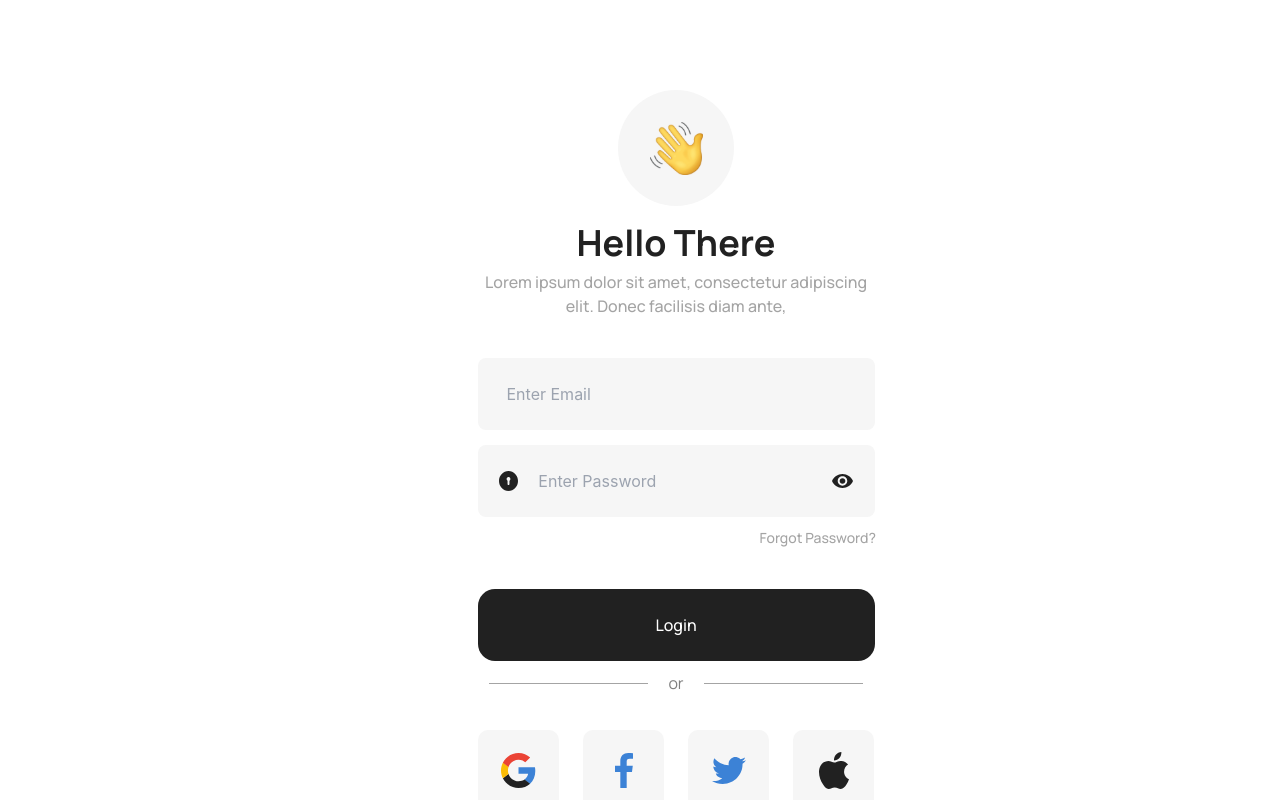
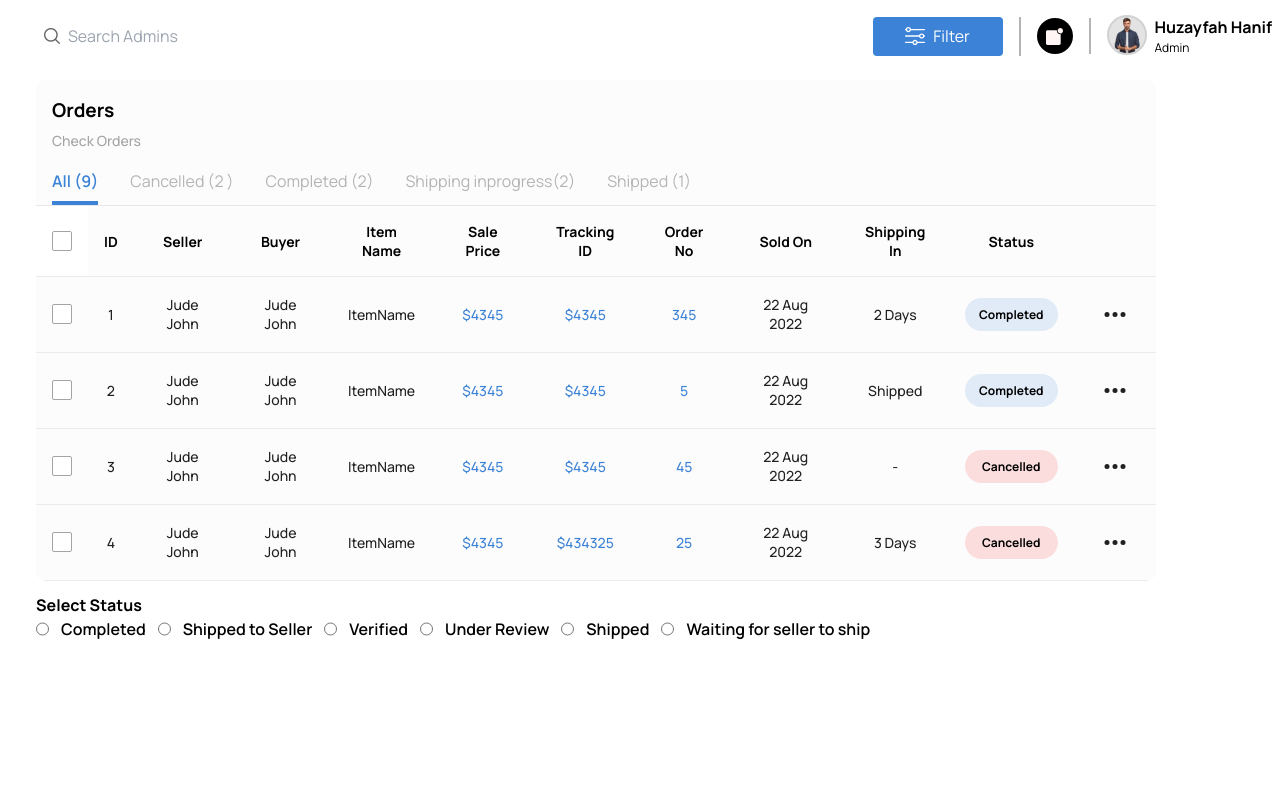
Before and after one commit to SmurfTec/Electra-Admin, a React (Vite) app: page /Orders in a window 1280 px wide. Shown: the top 800 px of the page. Built offline with nearby package versions, Linux system fonts and the light colour scheme.

Commit message:
Order screen completed

```diff
--- a/src/App.tsx
+++ b/src/App.tsx
@@ -25,7 +25,8 @@ import {
   Createrole,
   Verification,
   Settings,
-  Listings
+  Listings,
+  Orders
 } from "./pages/index";
 import { SideBar } from "./components";
 
@@ -57,19 +58,20 @@ function App() {
             <Route path="/Products" element={<Products />} />
             <Route path="/Wallet" element={<Wallet />} />
             <Route path="/Coupon" element={<Coupon />} />
-            <Route path="/CreateCoupon" element={<CreateCoupon  />} />
-            <Route path="/Category" element={<Category/>} />
-            <Route path="/CreateCategory" element={<CreateCategory/>} />
-            <Route path="/AddNewVariant" element={<AddNewVariant/>} />
-            <Route path="/HelpCenter" element={<HelpCenter/>} />
-            <Route path="/HelpCenterDetail" element={<HelpCenterDetail/>} />
-            <Route path="/Newadmin" element={<CreateNewadmin/>} />
-            <Route path="/Viewadmin" element={<ViewAdmin/>} />
+            <Route path="/CreateCoupon" element={<CreateCoupon />} />
+            <Route path="/Category" element={<Category />} />
+            <Route path="/CreateCategory" element={<CreateCategory />} />
+            <Route path="/AddNewVariant" element={<AddNewVariant />} />
+            <Route path="/HelpCenter" element={<HelpCenter />} />
+            <Route path="/HelpCenterDetail" element={<HelpCenterDetail />} />
+            <Route path="/Newadmin" element={<CreateNewadmin />} />
+            <Route path="/Viewadmin" element={<ViewAdmin />} />
             <Route path="/Searchrole" element={<Searchrole />} />
-            <Route path="/Verification" element={<Verification/>} />
-            <Route path="/Settings" element={<Settings/>} />
-            <Route path="/Creationroles" element={<Createrole/>} />
-            <Route path="/Listings" element={<Listings            />} />
+            <Route path="/Verification" element={<Verification />} />
+            <Route path="/Settings" element={<Settings />} />
+            <Route path="/Creationroles" element={<Createrole />} />
+            <Route path="/Listings" element={<Listings />} />
+            <Route path="/Orders" element={<Orders />} />
             <Route path="*" element={<Signin />} />
           </Routes>
         </div>
--- /dev/null
+++ b/src/atoms/MiniSelect/index.tsx
@@ -0,0 +1,17 @@
+import React, { useState } from 'react'
+
+export const Miniselect = (props:any) => {
+const [checked,setChecked]=React.useState(false)
+  return (
+    <div className='flex gap-3'>
+        <input
+        onClick={()=>setChecked(!checked)}
+        checked={checked}
+        className='rounded-full bg-gray'
+        type='radio'/>
+        <p className='font-semibold'>
+            {props.txt}
+        </p>
+    </div>
+  )
+}
--- a/src/atoms/index.tsx
+++ b/src/atoms/index.tsx
@@ -11,3 +11,4 @@ export * from "./UploadMedia"
 export * from "./ChooseFilter"
 export * from "./Fetchbuttons"
 export * from "./CustomSwitch"
+export * from "./MiniSelect"
--- a/src/components/SideBar/index.tsx
+++ b/src/components/SideBar/index.tsx
@@ -42,7 +42,7 @@ export const SideBar = () => {
       url: "/Wallet",
     },
     { id: 5, name: "Listings", icon: IMAGES.Listing, active: false ,url:"/Listings"},
-    { id: 6, name: "Orders", icon: IMAGES.Order, active: false },
+    { id: 6, name: "Orders", icon: IMAGES.Order, active: false,url:"/Orders" },
     { id: 7, name: "Verification",url:'/Verification' ,icon: IMAGES.Verification, active: false },
     {
       id: 8,
--- a/src/pages/Listings/ListingMain/index.tsx
+++ b/src/pages/Listings/ListingMain/index.tsx
@@ -1,5 +1,5 @@
 import React from 'react'
-import { Header, AdminCards, DashCard } from "../../../components";
+import { Header} from "../../../components";
 import { CustomTableComponent } from "../../../atoms";
 import { SVGIcon } from "../../../components/SVG";
 import IMAGES from "../../../assets/Images";
@@ -103,7 +103,7 @@ export const Listings = () => {
       Role: "Unsold",
     },
   ];
-  const AccountBodyTemplate = (option) => {
+  const AccountBodyTemplate = (option:any) => {
     return (
       <div className="flex gap-2 items-center justify-center">
         <img src={IMAGES.Guy1} />
@@ -137,7 +137,7 @@ export const Listings = () => {
           text-center
           h-[33px]
            bg-custom-blue text-[black]
-           w-[45%]
+           w-auto
            mx-auto
             flex justify-center gap-5 items-center rounded-[25px] text-[12px] overflow-hidden`;
     }  else if (option.Role === "Unsold") {
@@ -145,7 +145,7 @@ export const Listings = () => {
           text-center
           h-[33px]
            bg-custom-pink text-[black]
-           w-[45%]
+           w-auto
            mx-auto
             flex justify-center gap-5 items-center rounded-[25px] text-[12px] overflow-hidden`;
     }
@@ -208,6 +208,7 @@ export const Listings = () => {
             columnData={columnData}
             rowStyling={"#FCFCFC"}
             MultipleSelect={true}
+            // showWrapper={false}
           />
         </div>
       </div>
--- /dev/null
+++ b/src/pages/Orders/index.tsx
@@ -0,0 +1,234 @@
+import React from "react";
+import { SVGIcon } from "../../components/SVG";
+import { CustomTableComponent, Miniselect } from "../../atoms";
+import { useNavigate } from "react-router-dom";
+import { Header } from "../../components";
+import IMAGES from "../../assets/Images";
+import { CustomMenu } from "../../atoms/global.style";
+export const Orders = () => {
+  const navigate = useNavigate();
+  const menuLeft: any = React.useRef(null);
+  const items = [
+    {
+      items: [
+        {
+          label: "Ban User",
+          // command: handleBanUser,
+          template: (item: any, options: any) => {
+            return (
+              <div
+                style={{ backgroundColor: "rgba(255, 245, 0, 0.05)" }}
+                className="flex gap-1 items-center  text-[10px] font-[400] text-[#21212]"
+              >
+                <SVGIcon fillcolor={"#212121"} src={IMAGES.Ban} /> Ban User
+              </div>
+            );
+          },
+        },
+        {
+          label: "Delete",
+          // command: handleBanUser,
+          template: (item: any, options: any) => {
+            return (
+              <div
+                style={{ background: "rgba(231, 29, 54, 0.05)" }}
+                className="flex w-full gap-1  items-center  text-[10px] font-[400] text-[#E71D36]"
+              >
+                <SVGIcon fillcolor={"#E71D36"} src={IMAGES.Delete} /> Delete
+              </div>
+            );
+          },
+        },
+        {
+          label: "Select",
+          // command: handleBanUser,
+          template: (item: any, options: any) => {
+            return (
+              <div
+                style={{ background: "rgba(46, 102, 194, 0.05)" }}
+                className="flex gap-1 items-center  text-[10px] font-[400] text-[#21212]"
+              >
+                <SVGIcon fillcolor={"#212121"} src={IMAGES.Select} /> Select
+              </div>
+            );
+          },
+        },
+      ],
+    },
+  ];
+  const filterData = [
+    {
+      id: 1,
+      Seller: "Jude John",
+      Buyer: "Jude John",
+      "Item Name": "ItemName",
+
+      "Sale Price": "$4345",
+      "Tracking ID": "$4345",
+      "Order No": "345",
+      "Sold On": "22 Aug 2022",
+      "Shipping In": "2 Days",
+      Status: "Completed",
+    },
+    {
+      id: 2,
+      Seller: "Jude John",
+      Buyer: "Jude John",
+      "Item Name": "ItemName",
+
+      "Sale Price": "$4345",
+      "Tracking ID": "$4345",
+      "Order No": "5",
+      "Sold On": "22 Aug 2022",
+
+      "Shipping In": "Shipped",
+      Status: "Completed",
+    },
+    {
+      id: 3,
+      Seller: "Jude John",
+      Buyer: "Jude John",
+      "Item Name": "ItemName",
+
+      "Sale Price": "$4345",
+      "Tracking ID": "$4345",
+      "Order No": "45",
+      "Sold On": "22 Aug 2022",
+
+      "Shipping In": "-",
+      Status: "Cancelled",
+    },
+    {
+      id: 4,
+      Seller: "Jude John",
+      Buyer: "Jude John",
+      "Item Name": "ItemName",
+
+      "Sale Price": "$4345",
+      "Tracking ID": "$434325",
+      "Order No": "25",
+      "Sold On": "22 Aug 2022",
+
+      "Shipping In": "3 Days",
+      Status: "Cancelled",
+    },
+  ];
+  const MenuBodyTemplate = (rowData: any) => {
+    return (
+      <>
+        <div
+          className={`px-[14px] py-[4px] text-[white] relative  flex justify-center items-center rounded-[5px] text-[12px]`}
+        >
+          <SVGIcon
+            onClick={(event: any) => {
+              event.preventDefault();
+              menuLeft.current.toggle(event);
+            }}
+            src={IMAGES.Dots}
+          />
+
+          <CustomMenu model={items} popup ref={menuLeft} id="popup_menu_left" />
+        </div>
+      </>
+    );
+  };
+  const StatusBodyTemplate = (option: any) => {
+    let style;
+    if (option.Status === "Completed") {
+      style = `px-[14px] py-[4px]
+            text-center
+            h-[33px]
+             bg-custom-blue text-[black]
+             w-auto
+             mx-auto
+              flex justify-center gap-5 items-center rounded-[25px] text-[12px] overflow-hidden`;
+    } else if (option.Status === "Cancelled") {
+      style = `px-[14px] py-[4px]
+            text-center
+            h-[33px]
+             bg-custom-pink text-[black]
+             w-auto
+             mx-auto
+              flex justify-center gap-5 items-center rounded-[25px] text-[12px] overflow-hidden`;
+    }
+    return (
+      <>
+        <div className={style}>
+          <p className="font-bold">{option.Status}</p>
+        </div>
+      </>
+    );
+  };
+  const SalesTemplate = (option: any) => {
+    return <p className="text-[#3C82D6]">{option["Sale Price"]}</p>;
+  };
+  const TrackingTemplate = (option: any) => {
+    return <p className="text-[#3C82D6]">{option["Tracking ID"]}</p>;
+  };
+  const OrderTemplate = (option: any) => {
+    return <p className="text-[#3C82D6]">{option["Order No"]}</p>;
+  };
+  const columnData = [
+    { field: "id", header: "ID" },
+    { field: "Seller", header: "Seller" },
+    { field: "Buyer", header: "Buyer" },
+    { field: "Item Name", header: "Item Name" },
+
+    { field: "Sale Price", header: "Sale Price", body: SalesTemplate },
+    { field: "Tracking ID", header: "Tracking ID", body: TrackingTemplate },
+    { field: "Order No", header: "Order No", body: OrderTemplate },
+    { field: "Sold On", header: "Sold On" },
+    { field: "Shipping In", header: "Shipping In" },
+    { field: "Status", header: "Status", body: StatusBodyTemplate },
+    { field: "", header: "", body: MenuBodyTemplate },
+  ];
+  return (
+    <div>
+      <Header
+        placeholder="Search Admins"
+        typeSearch={true}
+        chooseFilter={true}
+        UserBox={true}
+      />
+      <div className="mt-4 bg-[#FCFCFC] w-[90%] rounded-[10px]">
+        <div>
+          <p className="font-bold p-4 text-[19px]">
+            Orders <br />
+            <span className="font-medium text-[#A4A4A4] -mt-[10px]  text-[14px]">
+              Check Orders
+            </span>
+          </p>
+          <div className="flex gap-8 px-4 border-b border-custom ">
+            <p className="border-b-4 border-[#3C82D6] text-[#3C82D6] pb-2 font-semibold">
+              All (9)
+            </p>
+            <p className="text-[#B4B4B4]">Cancelled (2 )</p>
+            <p className="text-[#B4B4B4]">Completed (2) </p>
+            <p className="text-[#B4B4B4]">Shipping inprogress(2)</p>
+            <p className="text-[#B4B4B4]">Shipped (1)</p>
+          </div>
+          <CustomTableComponent
+            columnStyle={{ backgroundColor: "#FCFCFC" }}
+            headerStyle={{ color: "black", fontWeight: "800" }}
+            filterData={filterData}
+            columnData={columnData}
+            rowStyling={"#FCFCFC"}
+            MultipleSelect={true}
+            // showWrapper={false}
+          />
+        </div>
+      </div>
+      <div className="mt-3">
+        <p className="font-bold">Select Status</p>
+        <div className="flex gap-3">
+          <Miniselect txt={"Completed"} />
+          <Miniselect txt={"Shipped to Seller"} />
+          <Miniselect txt={"Verified"} />
+          <Miniselect txt={"Under Review"} />
+          <Miniselect txt={"Shipped"} />
+          <Miniselect txt={"Waiting for seller to ship"} />
+        </div>
+      </div>
+    </div>
+  );
+};
--- a/src/pages/index.tsx
+++ b/src/pages/index.tsx
@@ -11,3 +11,4 @@ export * from "./HelpCenters"
 export * from "./Settings"
 export * from "./Verifications"
 export * from "./Listings"
+export * from "./Orders"
```
